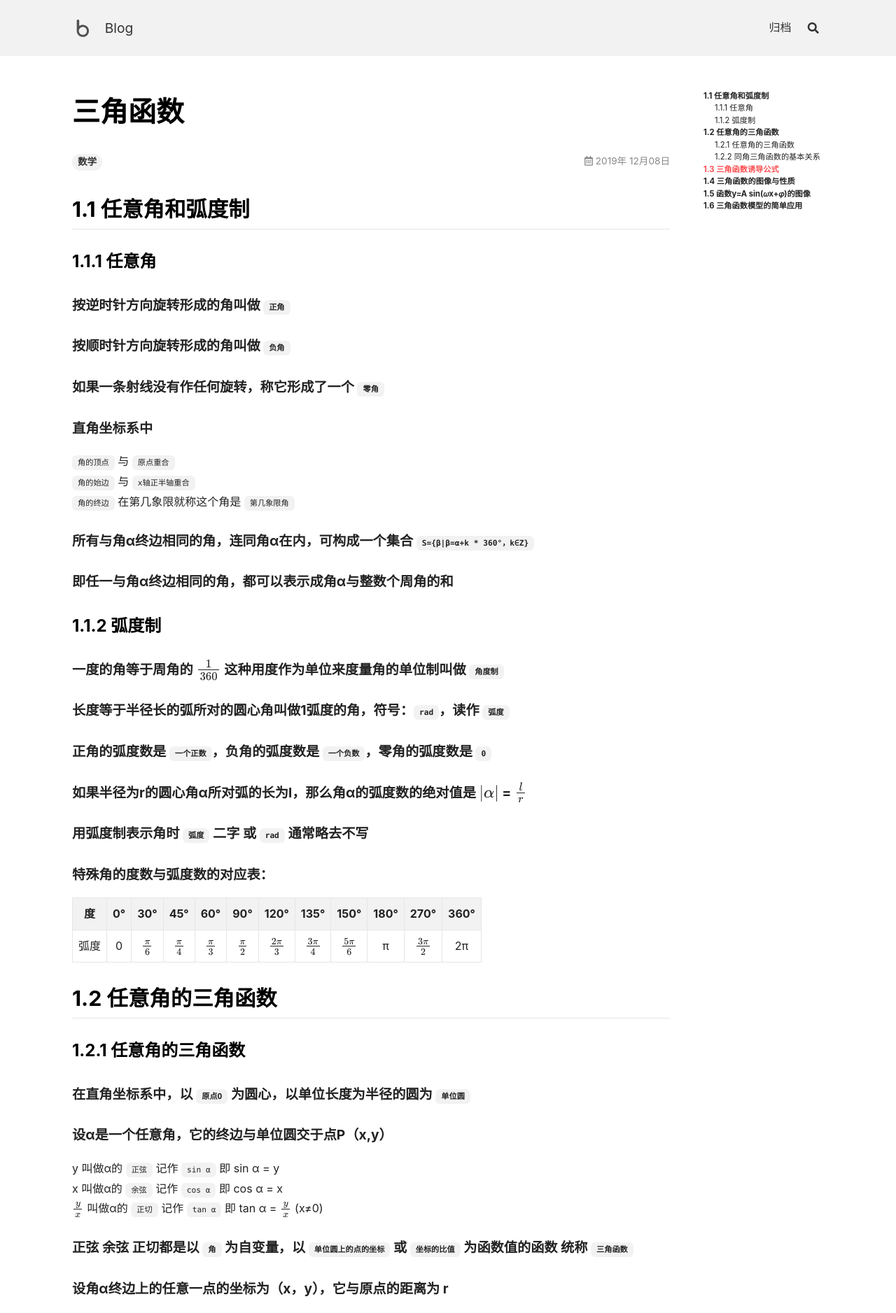
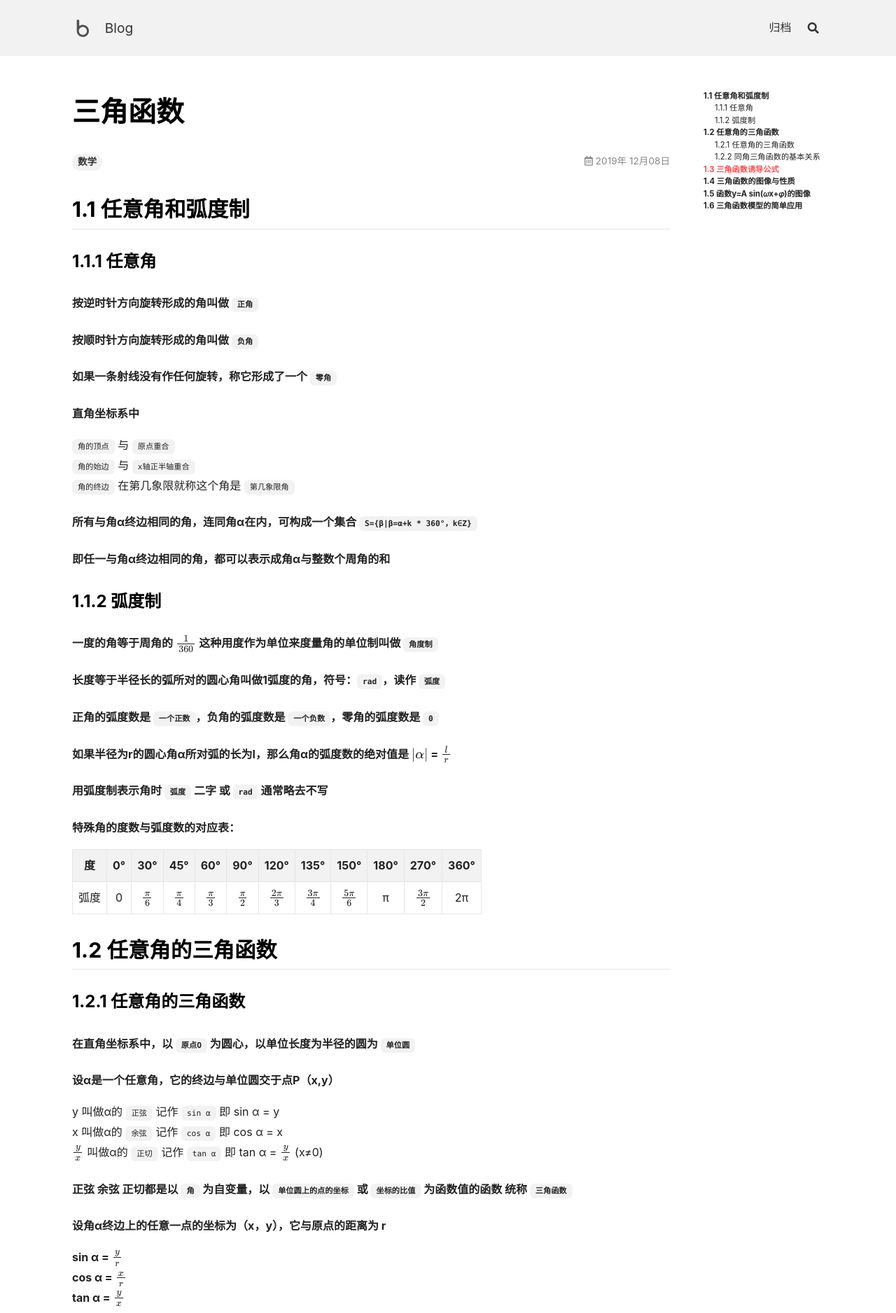
Before and after one commit to Git-WeStudio/Git-WeStudio.Github.io, a Jekyll site: the page built from _posts/2019-12-8-1.md, in a window 1280 px wide. Shown: the top 1877 px of the page at 70% size. Built offline with Jekyll 4.4.1, drawn with Linux system fonts in a browser that asks for light colours; nearby versions of some CDN libraries; formulas are drawn with MathJax 3.

Commit message:
Update 2019-12-8-1.md

```diff
--- a/_posts/2019-12-8-1.md
+++ b/_posts/2019-12-8-1.md
@@ -9,34 +9,34 @@ tags: 数学
 
 ### 1.1.1 任意角
 
-#### 按逆时针方向旋转形成的角叫做 `正角`
+##### 按逆时针方向旋转形成的角叫做 `正角`
 
-#### 按顺时针方向旋转形成的角叫做 `负角`
+##### 按顺时针方向旋转形成的角叫做 `负角`
 
-#### 如果一条射线没有作任何旋转，称它形成了一个 `零角`
+##### 如果一条射线没有作任何旋转，称它形成了一个 `零角`
 
-#### 直角坐标系中
+##### 直角坐标系中
 `角的顶点` 与 `原点重合`
 `角的始边` 与 `x轴正半轴重合`
 `角的终边` 在第几象限就称这个角是 `第几象限角`
 
-#### 所有与角α终边相同的角，连同角α在内，可构成一个集合 `S={β|β=α+k * 360°，k∈Z}`
+##### 所有与角α终边相同的角，连同角α在内，可构成一个集合 `S={β|β=α+k * 360°，k∈Z}`
 
-#### 即任一与角α终边相同的角，都可以表示成角α与整数个周角的和
+##### 即任一与角α终边相同的角，都可以表示成角α与整数个周角的和
 
 ### 1.1.2 弧度制
 
-#### 一度的角等于周角的 $\frac{1}{360}$ 这种用度作为单位来度量角的单位制叫做 `角度制`
+##### 一度的角等于周角的 $\frac{1}{360}$ 这种用度作为单位来度量角的单位制叫做 `角度制`
 
-#### 长度等于半径长的弧所对的圆心角叫做1弧度的角，符号：`rad`，读作 `弧度`
+##### 长度等于半径长的弧所对的圆心角叫做1弧度的角，符号：`rad`，读作 `弧度`
 
-#### 正角的弧度数是 `一个正数`，负角的弧度数是 `一个负数`，零角的弧度数是 `0`
+##### 正角的弧度数是 `一个正数`，负角的弧度数是 `一个负数`，零角的弧度数是 `0`
 
-#### 如果半径为r的圆心角α所对弧的长为l，那么角α的弧度数的绝对值是 $|α|$ = $\frac{l}{r}$
+##### 如果半径为r的圆心角α所对弧的长为l，那么角α的弧度数的绝对值是 $|α|$ = $\frac{l}{r}$
 
-#### 用弧度制表示角时 `弧度` 二字 或 `rad` 通常略去不写
+##### 用弧度制表示角时 `弧度` 二字 或 `rad` 通常略去不写
 
-#### 特殊角的度数与弧度数的对应表：
+##### 特殊角的度数与弧度数的对应表：
 
  |度|0°|30°|45°|60°|90°|120°|135°|150°|180°|270°|360°|
  |:-:|:-:|:-:|:-:|:-:|:-:|:-:|:-:|:-:|:-:|:-:|:-:|
@@ -46,32 +46,32 @@ tags: 数学
 
 ### 1.2.1 任意角的三角函数
 
-#### 在直角坐标系中，以 `原点O` 为圆心，以单位长度为半径的圆为 `单位圆`
+##### 在直角坐标系中，以 `原点O` 为圆心，以单位长度为半径的圆为 `单位圆`
 
-#### 设α是一个任意角，它的终边与单位圆交于点P（x,y）
+##### 设α是一个任意角，它的终边与单位圆交于点P（x,y）
 y 叫做α的 `正弦` 记作 `sin α` 即 sin α = y
 x 叫做α的 `余弦` 记作 `cos α` 即 cos α = x
 $\frac{y}{x}$ 叫做α的 `正切` 记作 `tan α` 即 tan α = $\frac{y}{x}$ (x≠0)
 
-#### 正弦 余弦 正切都是以 `角` 为自变量，以 `单位圆上的点的坐标` 或 `坐标的比值` 为函数值的函数 统称 `三角函数`
+##### 正弦 余弦 正切都是以 `角` 为自变量，以 `单位圆上的点的坐标` 或 `坐标的比值` 为函数值的函数 统称 `三角函数`
 
-#### 设角α终边上的任意一点的坐标为（x，y），它与原点的距离为 r
+##### 设角α终边上的任意一点的坐标为（x，y），它与原点的距离为 r
 **sin α = $\frac{y}{r}$**
 **cos α = $\frac{x}{r}$**
 **tan α = $\frac{y}{x}$**
 > sin & cos 定义域 `R` tan 定义域 {α|α ≠ $\frac{π}{2}$ + kπ ,k∈Z}
 > sin `一二正`；cos `一四正`；tan `一三正`
 
-#### 终边相同的角的同一三角函数的值相等
+##### 终边相同的角的同一三角函数的值相等
 **sin(a + k * 2π) = sin α**
 **cos(α + k * 2π) = cos α**
 **tan(α + k * 2π) = tan α**
 
-#### 被看作带有方向的线段叫做 `有向线段`
+##### 被看作带有方向的线段叫做 `有向线段`
 
-#### 与单位圆有关的有向线段统称为 `三角函数线`
+##### 与单位圆有关的有向线段统称为 `三角函数线`
 
-#### 角α在坐标轴上的对应表：
+##### 角α在坐标轴上的对应表：
 
 |角α|0°|90°|180°|270°|360°|
 |:-:|:-:|:-:|:-:|:-:|:-:|
@@ -82,14 +82,14 @@ $\frac{y}{x}$ 叫做α的 `正切` 记作 `tan α` 即 tan α = $\frac{y}{x}$ (x
 
 ### 1.2.2 同角三角函数的基本关系
 
-#### 同一个角α的正弦、余弦的平方和等于1，商等于角α的正切
+##### 同一个角α的正弦、余弦的平方和等于1，商等于角α的正切
 **$sin^2$ α + $cos^2$ α = 1**
 
 **$\frac{sin α}{cos α}$ = tan α**
 
 ## 1.3 三角函数诱导公式
 
-#### α+k * 2π(k∈Z)，-α，π±α的三角函数值，等于α的同名函数值，前面加上一个把α看成锐角时原函数值的符号
+##### α+k * 2π(k∈Z)，-α，π±α的三角函数值，等于α的同名函数值，前面加上一个把α看成锐角时原函数值的符号
 
 **sin(π+α) = -sin α**
 **cos(π+α) = -cos α**
@@ -103,7 +103,7 @@ $\frac{y}{x}$ 叫做α的 `正切` 记作 `tan α` 即 tan α = $\frac{y}{x}$ (x
 **cos(-α) = cos α**
 **tan(-α) = -tan α**
 
-#### $\frac{π}{2}$ ± α的正弦（余弦），分别等于α的余弦（正弦）函数值，前面加上一个把α看成锐角时原函数值的符号
+##### $\frac{π}{2}$ ± α的正弦（余弦），分别等于α的余弦（正弦）函数值，前面加上一个把α看成锐角时原函数值的符号
 
 **sin( $\frac{π}{2}$ - α ) = cos α**
 **cos( $\frac{π}{2}$ - α ) = sin α**
```
